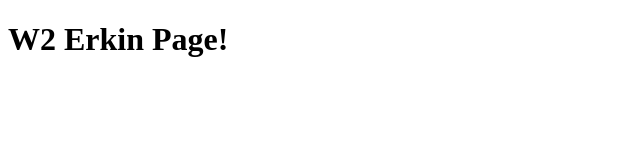
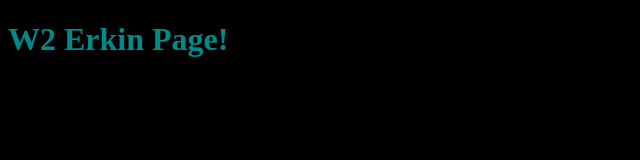
Before and after one commit to maxbirimkulov/collab, a plain HTML site: page erkin.html in a window 1280 px wide. Shown: the whole page, without its empty margins (0-640 px from the left). Drawn offline with Linux system fonts and the light colour scheme.

Commit message:
Erkin page style

```diff
--- a/erkin.html
+++ b/erkin.html
@@ -7,8 +7,9 @@
     <meta http-equiv="X-UA-Compatible" content="ie=edge">
     <title>Erkin Page</title>
 </head>
-<body>
-<h1>W2 Erkin Page!</h1>
+<body style="background-color: black">
+<h1 style="color: darkcyan">W2 Erkin Page!</h1>
+
 
 </body>
 </html>
```
